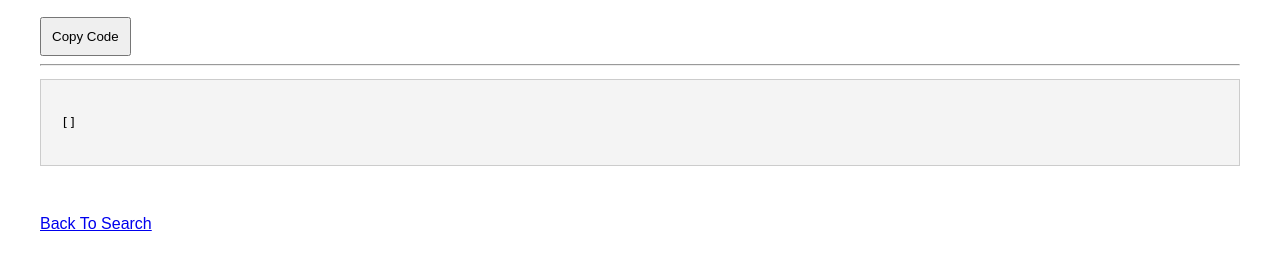
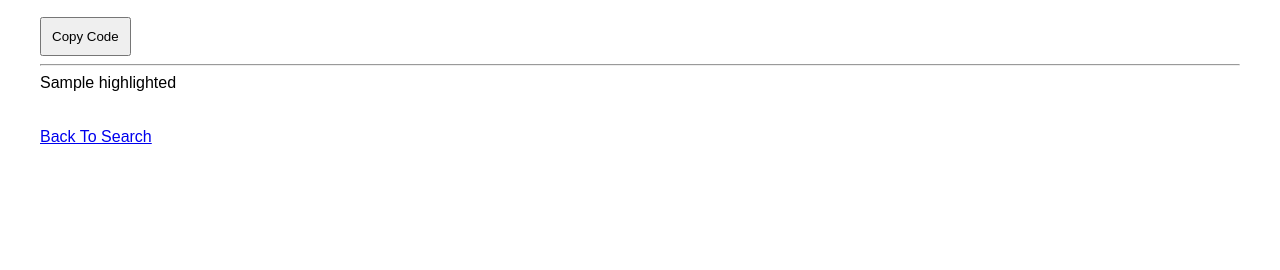
Before and after one commit to Shriyans406/Snippet-Manager, a Flask app: template webui/templates/snippet.html in a window 1280 px wide. Shown: the part 183-453 px from the top of the page. Run offline with Flask 3, Linux system fonts and the light colour scheme; the template is opened without the code that fills it: most values are stand-ins (such as "Sample title", 1, 10 or a date in 2020).

Commit message:
Phase 10 and 9 have failed to be improved

```diff
--- a/webui/app.py
+++ b/webui/app.py
@@ -11,6 +11,10 @@ from dashboard.refresh_info import (
     get_refresh_time
 )
 
+from utils.highlighter import (
+    highlight_code,
+    get_style
+)
 
 import sys
 import subprocess
@@ -145,9 +149,16 @@ def snippet(file_id):
         file_id
     )
 
+    highlighted = highlight_code(
+        result[5],
+        "python"
+    )
+
     return render_template(
         "snippet.html",
-        snippet=result
+        snippet=result,
+        highlighted=highlighted,
+        css=get_style()
     )
 
 
--- a/webui/templates/snippet.html
+++ b/webui/templates/snippet.html
@@ -2,6 +2,14 @@
 <html>
 
 <head>
+
+    <style>
+        {
+                {
+                css|safe
+            }
+        }
+    </style>
 
     <title>
         Snippet Viewer
@@ -51,23 +59,18 @@
 
     <hr>
 
-    <pre id="code-block">
+    <div id="code-block">
 
-{{ snippet[5] }}
+        {{ highlighted|safe }}
 
-</pre>
+    </div>
 
     <script>
 
         function copyCode() {
 
-            const code =
-                document.getElementById(
-                    "code-block"
-                ).innerText;
-
             navigator.clipboard.writeText(
-                code
+                `{{ snippet[5] }}`
             );
 
             alert(
```
